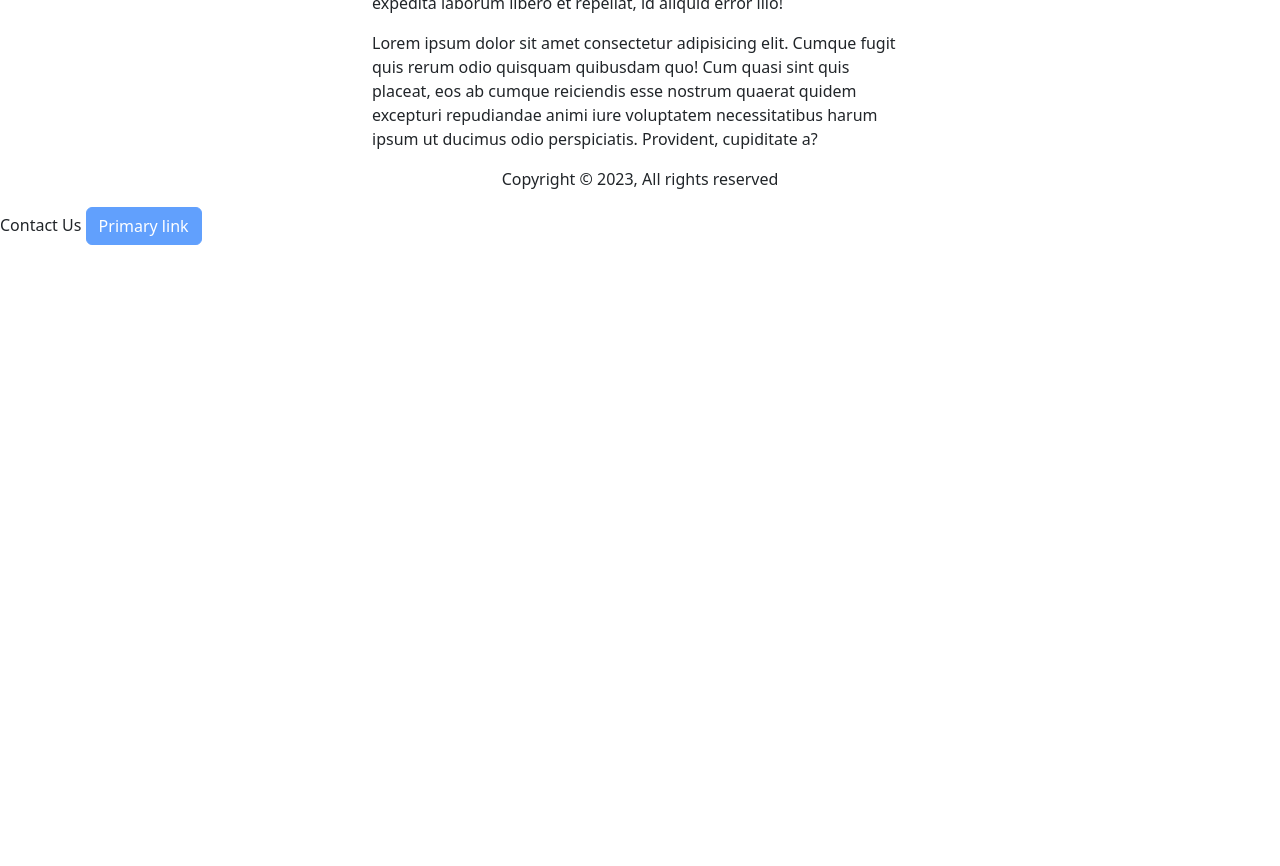
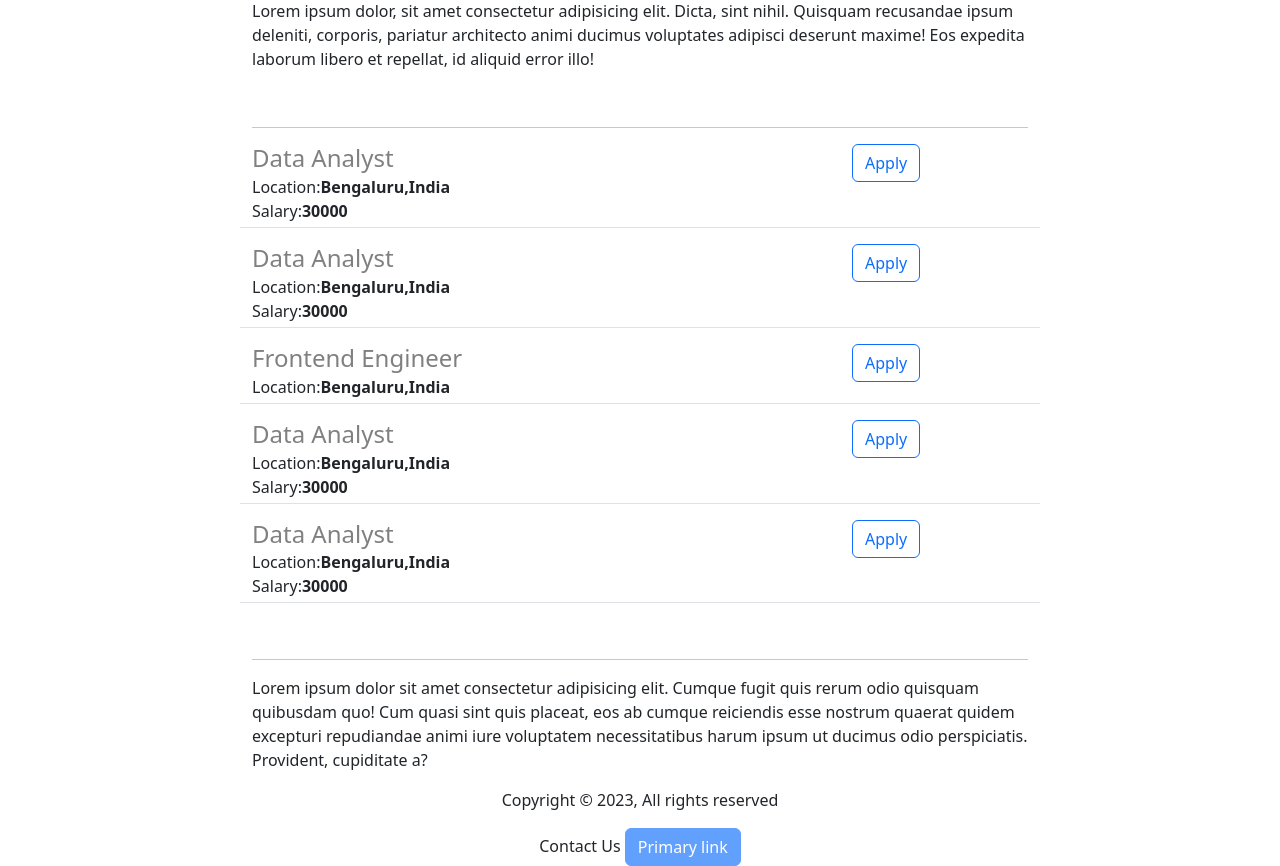
Before and after one commit to Tshaan1104/flask_projects, a Flask app: page / in a window 1280 px wide. Shown: the part 847-1713 px from the top of the page. Before the commit the page ends 1092 px from the top, so only its background shows below. Run offline with Flask 3, Linux system fonts and the light colour scheme.

Commit message:
Added dynamic data and API route

```diff
--- a/app.py
+++ b/app.py
@@ -1,12 +1,25 @@
 # print('hello world')
 
 
-from flask import Flask,render_template
+from flask import Flask,render_template,jsonify
 
 app = Flask(__name__)
+
+job=[
+    {'id':1,'title':'Data Analyst','location':'Bengaluru,India','salary':30000},
+    {'id':2,'title':'Data Analyst','location':'Bengaluru,India','salary':30000},
+    {'id':3,'title':'Frontend Engineer','location':'Bengaluru,India'},
+    {'id':1,'title':'Data Analyst','location':'Bengaluru,India','salary':30000},
+    {'id':4,'title':'Data Analyst','location':'Bengaluru,India','salary':30000}]
+
+
 @app.route('/')
 def hello_world():
-    return render_template('home.html')
+    return render_template('home.html',jobs=job,world= 'singleton')
+
+@app.route('/jobs')
+def list_jobs():
+    return jsonify(job)
 
 print(__name__)
 if __name__ == '__main__':
--- a/templates/home.html
+++ b/templates/home.html
@@ -15,14 +15,14 @@ type="text/css" href="templates/style.css">
     }
     #bn{
       /* width:90%; */
-      height:90vh;
+      height:100vh;
     }
     .container{
-      max-width: 70vh;
+      max-width: 100vh;
       margin:0 auto;
     }
    #end{
-    display:inline;
+    /* display:inline; */
     text-align:center;
    }
 
@@ -30,9 +30,19 @@ type="text/css" href="templates/style.css">
 </head>
 <body>
  <div class="container">
-   <h1 class="text-center">Hello World to this fucking universe</h1>
-   <img id="bn" class="img-fluid" src="https://tse1.mm.bing.net/th?id=OIP.Qw7vlSzRti8jmA072wvxGwHaHa&pid=Api&rs=1&c=1&qlt=95&w=118&h=118">
-   <p>Lorem ipsum dolor, sit amet consectetur adipisicing elit. Dicta, sint nihil. Quisquam recusandae ipsum deleniti, corporis, pariatur architecto animi ducimus voluptates adipisci deserunt maxime! Eos expedita laborum libero et repellat, id aliquid error illo!</p>
+   <h1 class="text-center">Hello World to this {{world}} universe</h1>
+   <img id="bn" class="img-fluid" width="90%" src="https://tse1.mm.bing.net/th?id=OIP.Qw7vlSzRti8jmA072wvxGwHaHa&pid=Api&rs=1&c=1&qlt=95&w=118&h=118">
+   <p>Lorem ipsum dolor, sit amet consectetur adipisicing elit. Dicta, sint nihil. Quisquam recusandae ipsum deleniti, corporis, pariatur architecto animi ducimus voluptates adipisci
+     deserunt maxime! Eos expedita laborum libero et repellat, id aliquid error illo!</p>
+   <br>
+   <hr>
+   <div style="margin-bottom:16px">
+     {%for j in jobs%}
+     {%include 'job_item.html'%}
+     {%endfor%}
+   </div>
+    <br>
+    <hr>
    <p>Lorem ipsum dolor sit amet consectetur adipisicing elit. Cumque fugit quis rerum odio quisquam quibusdam quo! Cum quasi sint quis placeat, eos ab cumque reiciendis esse nostrum quaerat quidem excepturi repudiandae animi iure voluptatem necessitatibus harum ipsum ut ducimus odio perspiciatis. Provident, cupiditate a?</p>
  </div>
   <footer>
--- /dev/null
+++ b/templates/job_item.html
@@ -0,0 +1,15 @@
+<div class="border-bottom row" style="margin-bottom:16px;padding-bottom:4px;">
+
+       <div class="col-9">
+         <h4 style="color: grey;margin-bottom:2px;">{{j['title']}} </h4>
+
+                <div> Location:<b>{{j['location']}}</b> </div>
+
+         {% if 'salary' in j%}
+               <div> Salary:<b>{{j['salary']}}</b> </div>
+         {%endif%}
+       </div>
+<div class="col-3">  <button type="button" class="btn btn-outline-primary">Apply</button>
+</div>
+  <!-- it is important to include the all of the above in the div tag -->
+</div>
--- a/templates/style.css
+++ b/templates/style.css
@@ -1,4 +1,16 @@
 h1{
-  color:red;
-  /* font-size: 2rem; */
-}
+    color:red;
+    font-size: 2rem;
+  }
+  #bn{
+    /* width:90%; */
+    height:90vh;
+  }
+  .container{
+    max-width: 70vh;
+    margin:0 auto;
+  }
+ #end{
+  /* display:inline; */
+  text-align:center;
+ }
```
